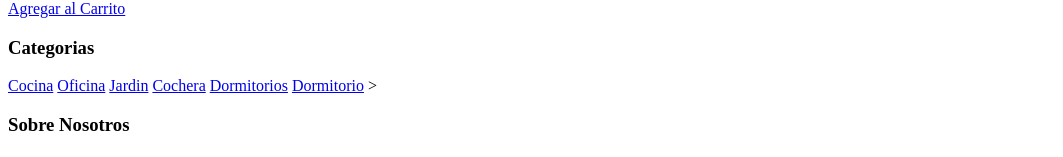
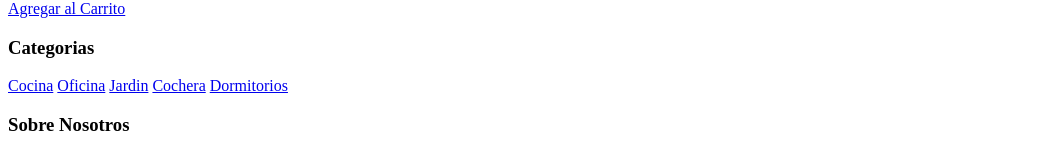
Before and after one commit to CristianRodr/EstudioHTML-CSS, a website: page index.html in a window 1280 px wide. Shown: the part 6196-6353 px from the top of the page, without its empty margins (0-1063 px from the left). Drawn offline with Linux system fonts and the light colour scheme.

Commit message:
Se borra dormitorio para prueba

```diff
--- a/index.html
+++ b/index.html
@@ -173,7 +173,6 @@
                     <a href="#">Jardin</a>
                     <a href="#">Cochera</a>
                     <a href="#">Dormitorios</a>
-                    <a href="#">Dormitorio</a> >
                 </nav>
             </div>
 
```
